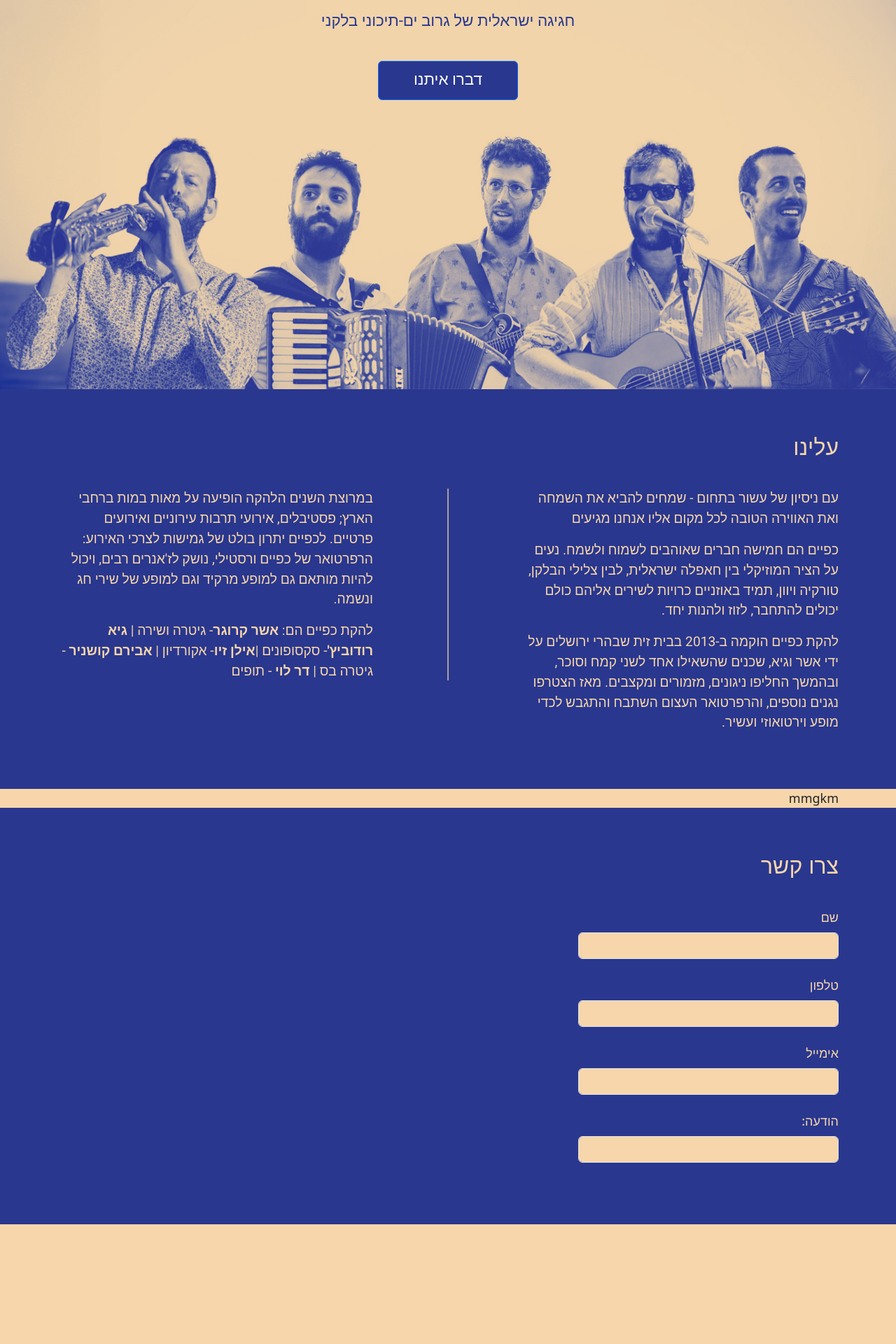
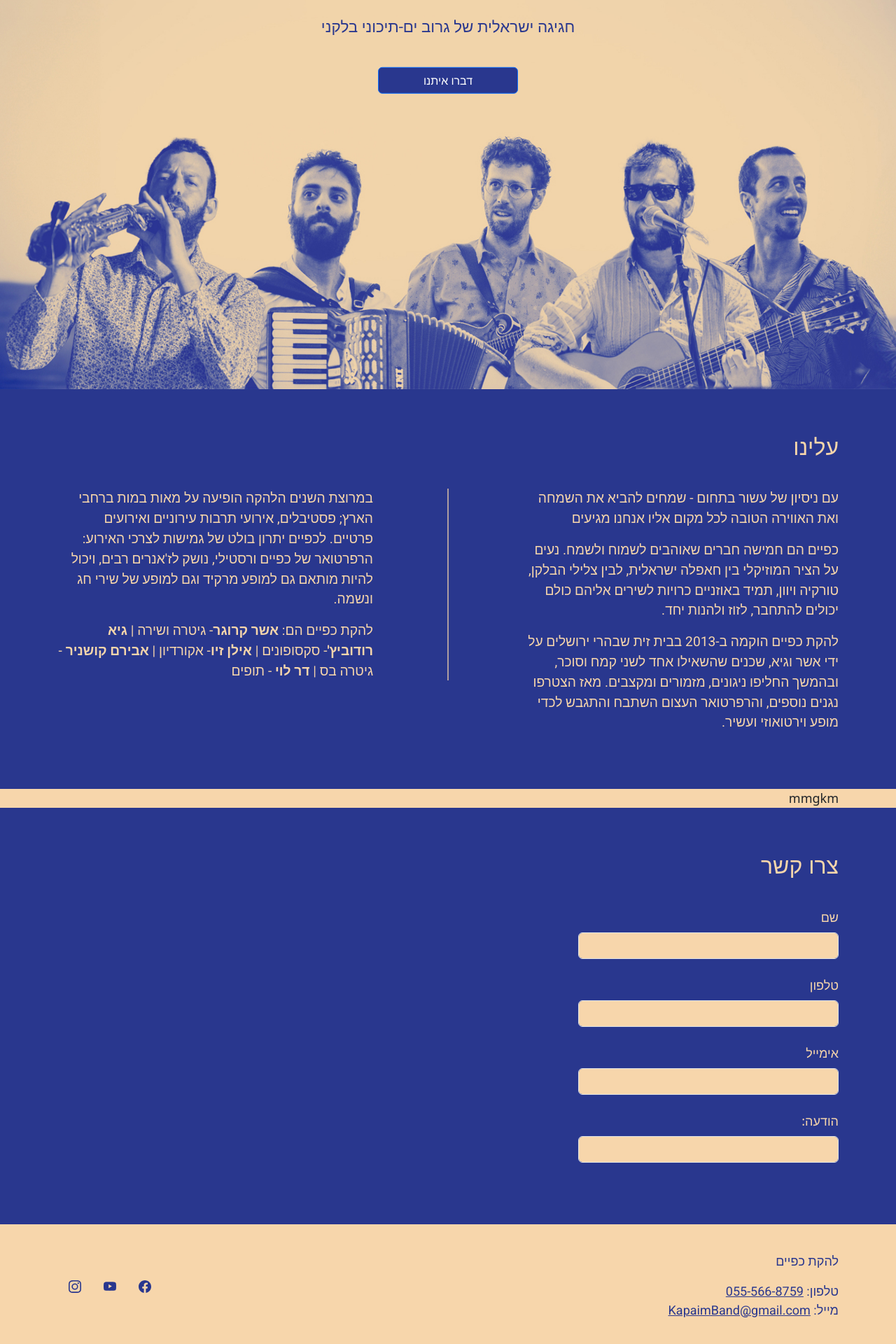
Before and after one commit to kapaimweb/kapaim, a React (Vite) app: page / in a window 1280 px wide. Shown: the part 244-2164 px from the top of the page at 70% size. Before the commit the page ends 1993 px from the top, so only its background shows below. Built offline with nearby package versions, Linux system fonts and the light colour scheme; some icons are missing; a web font is replaced by a local one.

Commit message:
added footer

```diff
--- a/src/components/About/About.jsx
+++ b/src/components/About/About.jsx
@@ -34,8 +34,8 @@ const About = () => {
             </p>
             <p>
               להקת כפיים הם: <strong>אשר קרוגר</strong>- גיטרה ושירה | <strong>גיא רודוביץ'</strong>- סקסופונים |
-              <strong>אילן זיו</strong>- אקורדיון | <strong>אבירם קושניר</strong> - גיטרה בס | <strong>דר לוי</strong> -
-              תופים
+              <strong> אילן זיו</strong>- אקורדיון | <strong>אבירם קושניר</strong> - גיטרה בס | <strong>דר לוי</strong>{" "}
+              - תופים
             </p>
           </Col>
         </Row>
--- /dev/null
+++ b/src/components/Footer/Footer.jsx
@@ -0,0 +1,44 @@
+import Container from "react-bootstrap/Container";
+import Nav from "react-bootstrap/Nav";
+import Row from "react-bootstrap/Row";
+import Col from "react-bootstrap/Col";
+
+//icons
+import { BsFacebook, BsInstagram, BsYoutube } from "react-icons/bs";
+
+//css
+import classes from "./Footer.module.css";
+
+const Footer = () => {
+  return (
+    <div className={classes.footer}>
+      <Container>
+        <Row>
+          <Col className={classes.footer_info} lg={6}>
+            <p>להקת כפיים </p>
+            <div>
+              <div>
+                טלפון: <a href='tel:055-566-8759'>055-566-8759</a>
+              </div>
+              מייל: <a href='mailto:kapaimband@gmail.com'>KapaimBand@gmail.com</a>
+            </div>
+          </Col>
+          <Col className='align-self-center' lg={6}>
+            <Nav className={classes.footer_links}>
+              <Nav.Link href=''>
+                <BsFacebook className={classes.footer_links_link} />
+              </Nav.Link>
+              <Nav.Link href=''>
+                <BsYoutube />
+              </Nav.Link>
+              <Nav.Link href=''>
+                <BsInstagram />
+              </Nav.Link>
+            </Nav>
+          </Col>
+        </Row>
+      </Container>
+    </div>
+  );
+};
+export default Footer;
--- /dev/null
+++ b/src/components/Footer/Footer.module.css
@@ -0,0 +1,20 @@
+.footer {
+  color: #29378e;
+  font-family: "heebo", sans-serif;
+  padding-block: 40px;
+}
+
+.footer_links {
+  justify-content: end;
+}
+
+@media (max-width: 991px) {
+  .footer_info {
+    text-align: center;
+    margin-bottom: 20px;
+  }
+
+  .footer_links {
+    justify-content: center;
+  }
+}
--- a/src/components/Hero/Hero.jsx
+++ b/src/components/Hero/Hero.jsx
@@ -1,13 +1,18 @@
 import classes from "./Hero.module.css";
 import { PiCaretDownBold } from "react-icons/pi";
 import { Button } from "react-bootstrap";
+
 const Hero = () => {
   return (
     <div className={classes.hero}>
       <div className={classes.content}>
         <h1>להקת כפיים</h1>
         <p>חגיגה ישראלית של גרוב ים-תיכוני בלקני</p>
-        <Button className={classes.cta}>דברו איתנו</Button>
+        <Button
+          href='https://wa.me/972555668759?text=שלום%20להקת%20כפיים%20,%20אני%20מעוניין%20לשאול%20שאלה'
+          className={classes.cta}>
+          דברו איתנו
+        </Button>
       </div>
       <div className={classes.caret}>
         <PiCaretDownBold />
--- a/src/components/Hero/Hero.module.css
+++ b/src/components/Hero/Hero.module.css
@@ -32,7 +32,6 @@
 .content button {
   font-family: "heebo", sans-serif;
   font-size: 1.4rem;
-  padding-block: 10px;
 }
 
 .cta {
--- a/src/pages/Home.jsx
+++ b/src/pages/Home.jsx
@@ -3,6 +3,7 @@ import Hero from "../components/Hero/Hero";
 import About from "../components/About/About";
 import Videos from "../components/Videos/Videos";
 import Contact from "../components/Contact/Contact";
+import Footer from "../components/Footer/Footer";
 const Home = () => {
   return (
     <>
@@ -11,6 +12,7 @@ const Home = () => {
       <About />
       <Videos />
       <Contact />
+      <Footer />
     </>
   );
 };
--- a/src/scrollstyle.css
+++ b/src/scrollstyle.css
@@ -3,10 +3,10 @@
 }
 
 ::-webkit-scrollbar-track {
-  background-color: #29378e;
+  background-color: #f7d6ab;
 }
 
 ::-webkit-scrollbar-thumb {
-  background-color: #f7d6ab;
+  background-color: #29378e;
   border-radius: 2px;
 }
```
